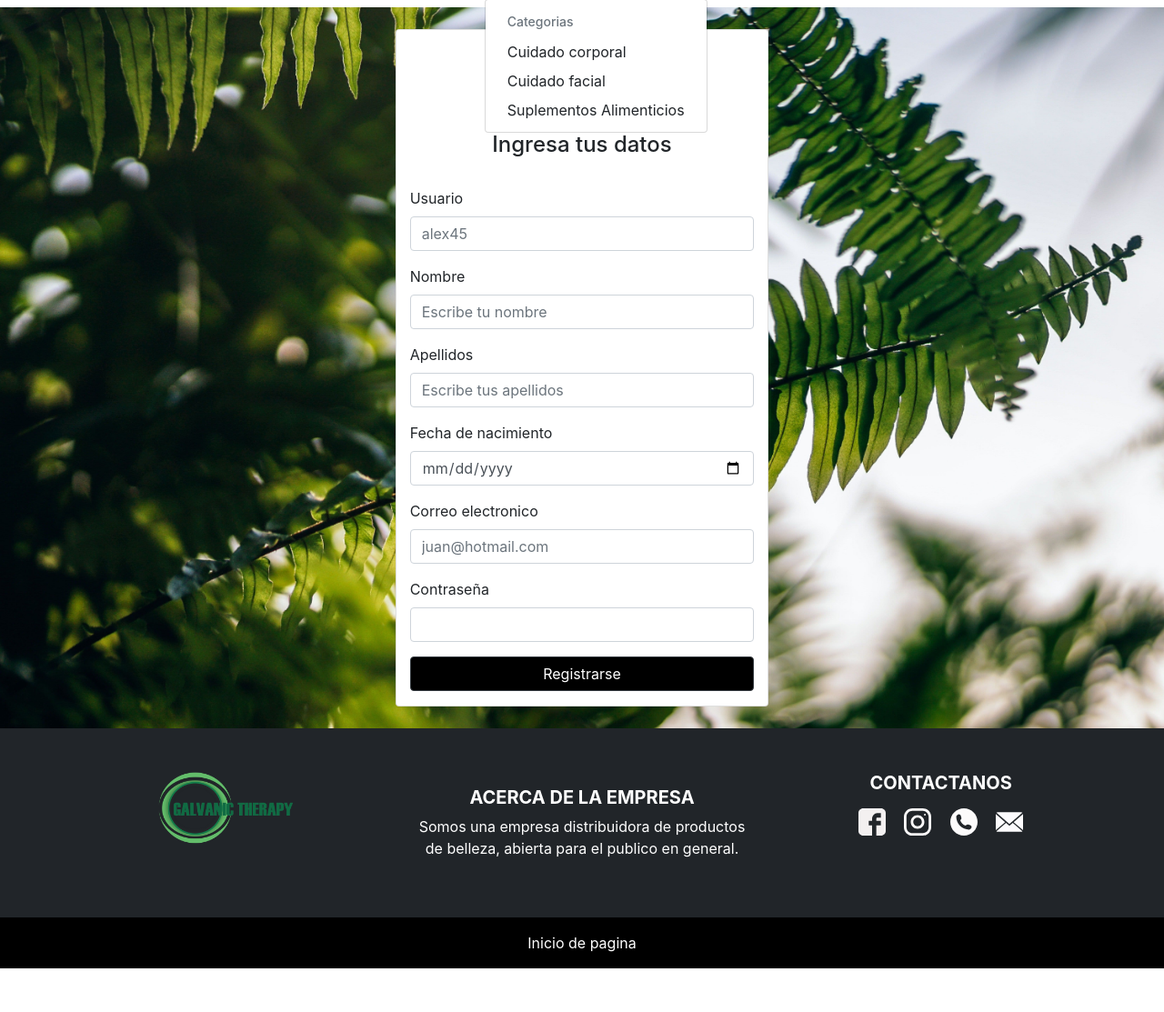
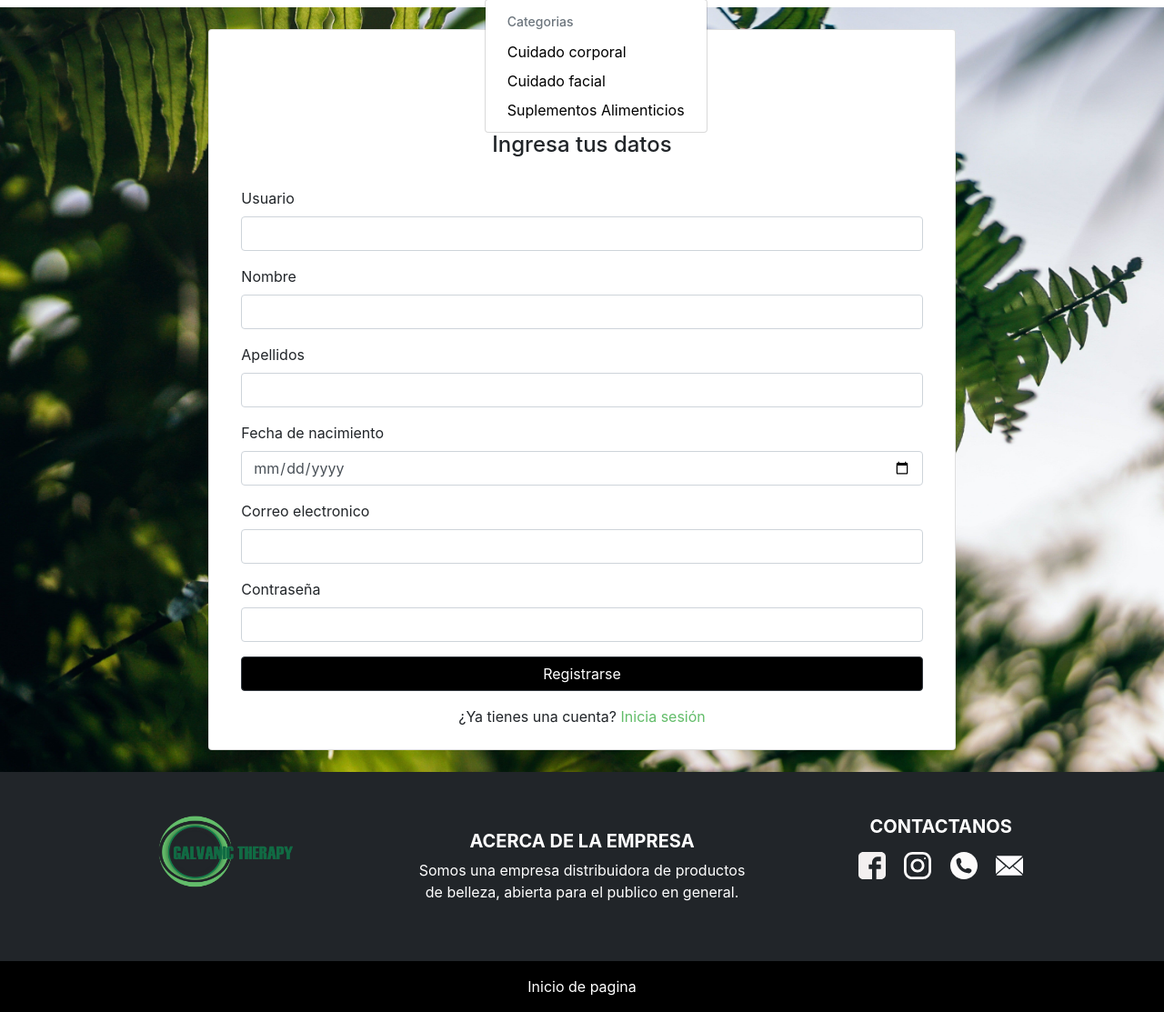
Before and after one commit to RobertoArtEH/GalvanicTherapy, a PHP site: page /registro.php in a window 1280 px wide, after a click on "Productos". Shown: the part 149-1262 px from the top of the page at 91% size. Before the commit the page ends 1214 px from the top, so only its background shows below. Run offline with PHP 8.4, Linux system fonts and the light colour scheme.

Commit message:
Arregle problemas en Login y Registro

```diff
--- a/registro.php
+++ b/registro.php
@@ -16,7 +16,7 @@
     <header class="container">
       <nav class="navbar navbar-expand-lg">
         <!-- Logo -->
-        <a class="navbar-brand mx-lg-auto" href="index.html">
+        <a class="navbar-brand mx-lg-auto" href="index.php">
           <img src="img/brand/logo.png" class="logo" alt="Logo"/>
         </a>
         <!-- Header SM -->
@@ -52,42 +52,51 @@
         <!-- Secciones -->
         <ul class="navbar-nav sections mx-lg-auto">
           <li class="nav-item active">
-            <a class="nav-link product-link" href="index.html">Inicio</a>
+            <a class="nav-link bg-link" href="index.php">Inicio</a>
           </li>
           <!-- Dropdown de Productos -->
           <li class="nav-item dropdown">
-            <a class="nav-link product-link" data-toggle="dropdown" href="">Productos</a>
+            <a class="nav-link bg-link" data-toggle="dropdown" href="">Productos</a>
             <div class="dropdown-menu">
               <h4 class="dropdown-header">Categorias</h4>
-              <a id="1"class="dropdown-item product-link" href="catalogo.php?categoryid=<?php echo $f['categoryid'] = 1;?>">Cuidado corporal</a>
-              <a id="2"class="dropdown-item product-link" href="catalogo.php?categoryid=<?php echo $f['categoryid'] = 2;?>">Cuidado facial</a>
-              <a id="3"class="dropdown-item product-link" href="catalogo.php?categoryid=<?php echo $f['categoryid'] = 3;?>">Suplementos Alimenticios</a>
+              <a id="1"class="dropdown-item bg-link" href="catalogo.php?categoryid=<?php echo $f['categoryid'] = 1;?>">Cuidado corporal</a>
+              <a id="2"class="dropdown-item bg-link" href="catalogo.php?categoryid=<?php echo $f['categoryid'] = 2;?>">Cuidado facial</a>
+              <a id="3"class="dropdown-item bg-link" href="catalogo.php?categoryid=<?php echo $f['categoryid'] = 3;?>">Suplementos Alimenticios</a>
             </div>
           </li>
           <li class="nav-item">
-            <a class="nav-link product-link" href="tendencias.php">Tendencias</a>
+            <a class="nav-link bg-link" href="tendencias.php">Tendencias</a>
           </li>
           <li class="nav-item">
-            <a class="nav-link product-link" href="nuevo.php">Lo nuevo</a>
+            <a class="nav-link bg-link" href="nuevo.php">Lo nuevo</a>
           </li>
         </ul>
         <!-- Carrito de compras lg -->
-        <a class="cart d-none d-lg-block" href="cart.html">
+        <a class="cart d-none d-lg-block" href="cart.php">
           <img src="img/icons/cart.svg" height="16px" alt="Cart"/>
         </a>
-        <!-- Boton de log-in -->
-        <a class="btn btn-dark" href="login.php" role="button">Iniciar sesión</a>
+        <!-- Boton de log-in LG -->
+        <div class="d-none d-lg-block">
+          <a class="btn btn-dark" href="login.php" role="button">Iniciar sesión</a>
+        </div>
+        <!-- Boton de log-in SM -->
+        <ul class="navbar-nav sections mx-lg-auto d-lg-none">
+          <li class="nav-item">
+            <div class="dropdown-divider"></div>
+            <a class="nav-link bg-link" href="login.php">Iniciar sesión</a>
+          </li>
+        </ul>
       </div>
     </nav>
         <div class="formulario-registro global-container">
 
           <article class="p-4">
 
-              <section class="card container  register col-md-4 col-sm-4">
+              <section class="card container  register col-md-8 col-sm-8">
                   <div class="d-flex justify-content-center pt-4">
                       <img class="logo-login" src="./img/brand/logo.png">
                     </div>
-                  <form action="validarregistro.php" method="post" name="formulario" id="formulario" autocomplete="off">
+                  <form class="content-form" action="validarregistro.php" method="post" name="formulario" id="formulario" autocomplete="off">
                       <fieldset>
 
                           <legend class="h4 p-4 text-center">
@@ -95,15 +104,15 @@
                           </legend>
                           <div class="form-group">
                               <label>Usuario</label>
-                              <input type="text" id="user" name="user" class="form-control" placeholder="alex45">
+                              <input type="text" id="user" name="user" class="form-control">
                               </div>
                           <div class="form-group">
                           <label>Nombre</label>
-                          <input type="text" id="nombre" name="nombre" class="form-control" placeholder="Escribe tu nombre">
+                          <input type="text" id="nombre" name="nombre" class="form-control">
                           </div>
                           <div class="form-group">
                               <label>Apellidos</label>
-                              <input type="text" id="apellidos" name="apellidos" class="form-control" placeholder="Escribe tus apellidos">
+                              <input type="text" id="apellidos" name="apellidos" class="form-control">
                           </div>
                           <div class="form-group">
                             <label>Fecha de nacimiento</label>
@@ -111,7 +120,7 @@
                           </div>
                           <div class="form-group">
                           <label>Correo electronico</label>
-                          <input type="email" id="email" name="email" class="form-control" placeholder="juan@hotmail.com">
+                          <input type="email" id="email" name="email" class="form-control">
                           </div>
                           <div class="form-group">
                           <label>Contraseña</label>
@@ -119,6 +128,9 @@
                           </div>
                           <div class="form-group text-center">
                           <input type="submit" id="envio" value="Registrarse" class="btn btn-dark registrarse-boton btn-block">
+                          </div>
+                          <div class="pb-4 text-center">
+                            ¿Ya tienes una cuenta? <a class="text-link" href="login.php">Inicia sesión</a>
                           </div>
                       </fieldset>
                   </form>
```
Also changed, not shown: login.php (+24 -15 lines).
